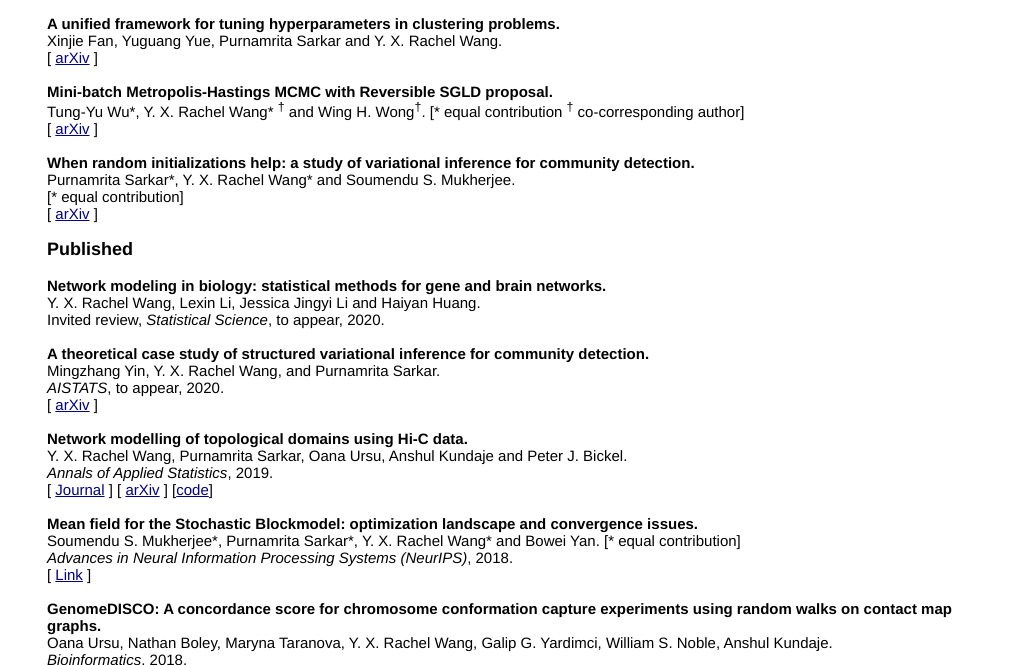
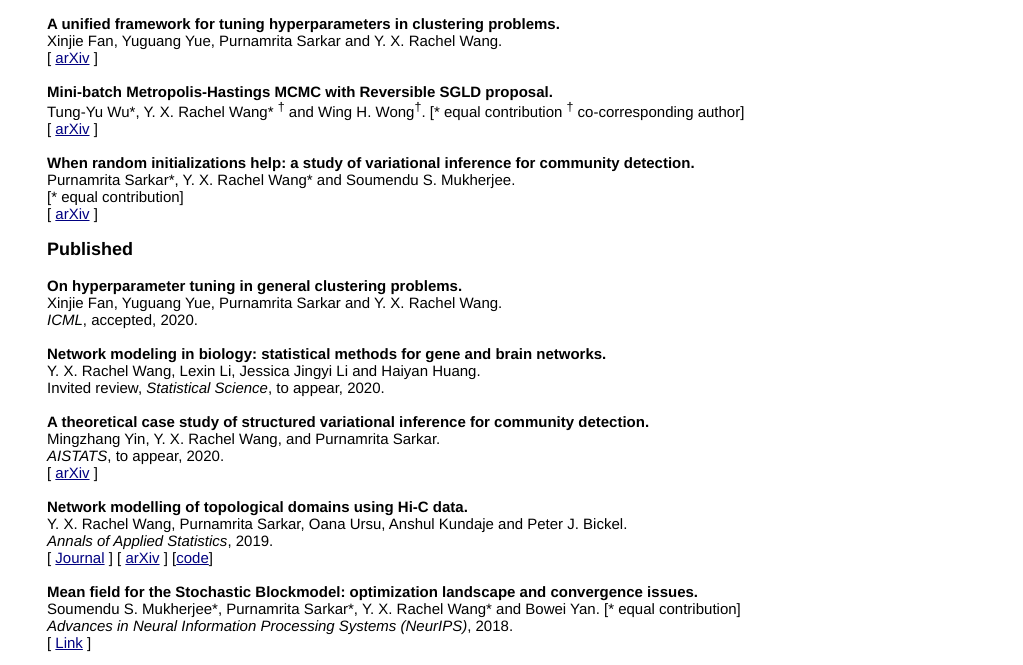
Before and after one commit to ryxwang/ryxwang.github.io, a plain HTML site: page publications.html in a window 1280 px wide. Shown: the part 169-834 px from the top of the page, without its empty margins (128-1151 px from the left). Drawn offline with Linux system fonts and the light colour scheme.

Commit message:
Update publications.html

```diff
--- a/publications.html
+++ b/publications.html
@@ -59,6 +59,10 @@
 
     <b><big>Published</big></b><br><br>
 
+    <b>On hyperparameter tuning in general clustering problems.</b><br>
+    Xinjie Fan, Yuguang Yue, Purnamrita Sarkar and Y. X. Rachel Wang.<br>
+    <i>ICML</i>, accepted, 2020.<br><br>
+
     <b>Network modeling in biology: statistical methods for gene and brain networks.</b><br>
     Y. X. Rachel Wang, Lexin Li, Jessica Jingyi Li and Haiyan Huang.<br>
     Invited review, <i>Statistical Science</i>, to appear, 2020.<br><br>
```
